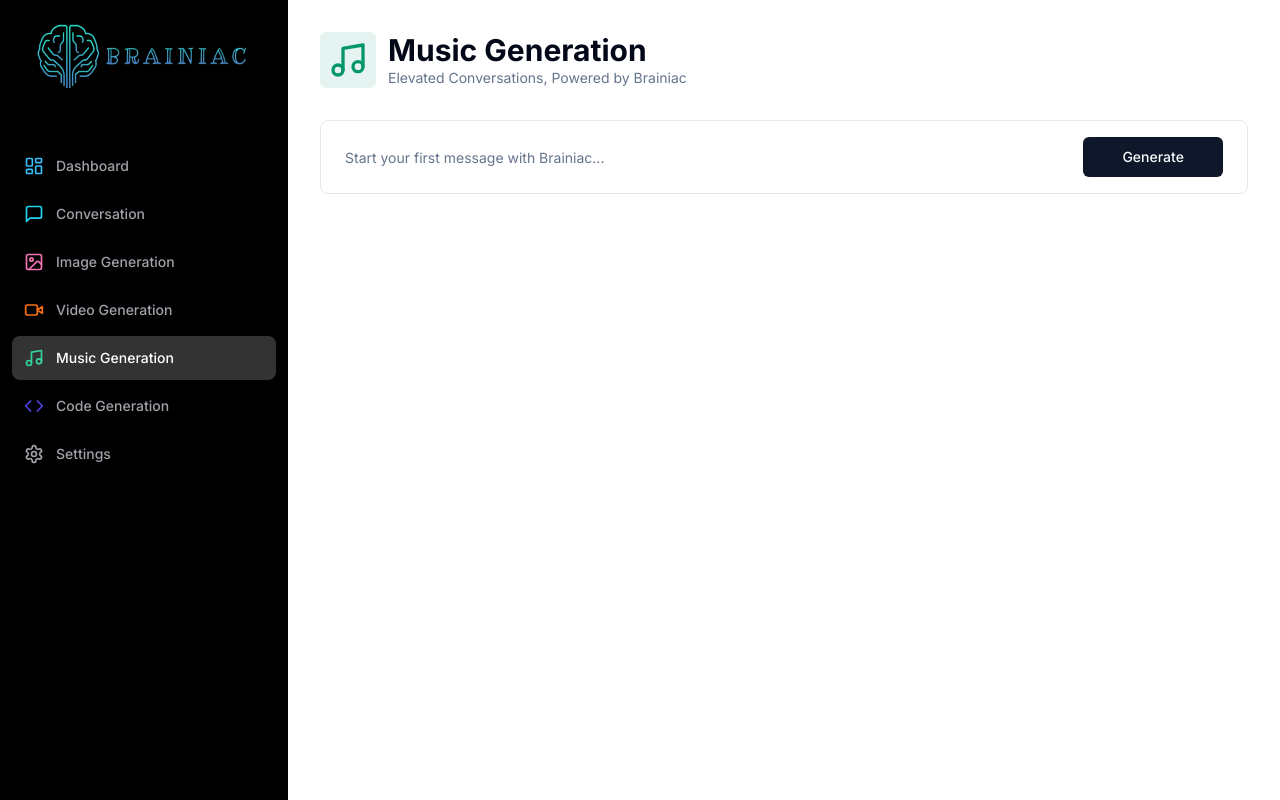
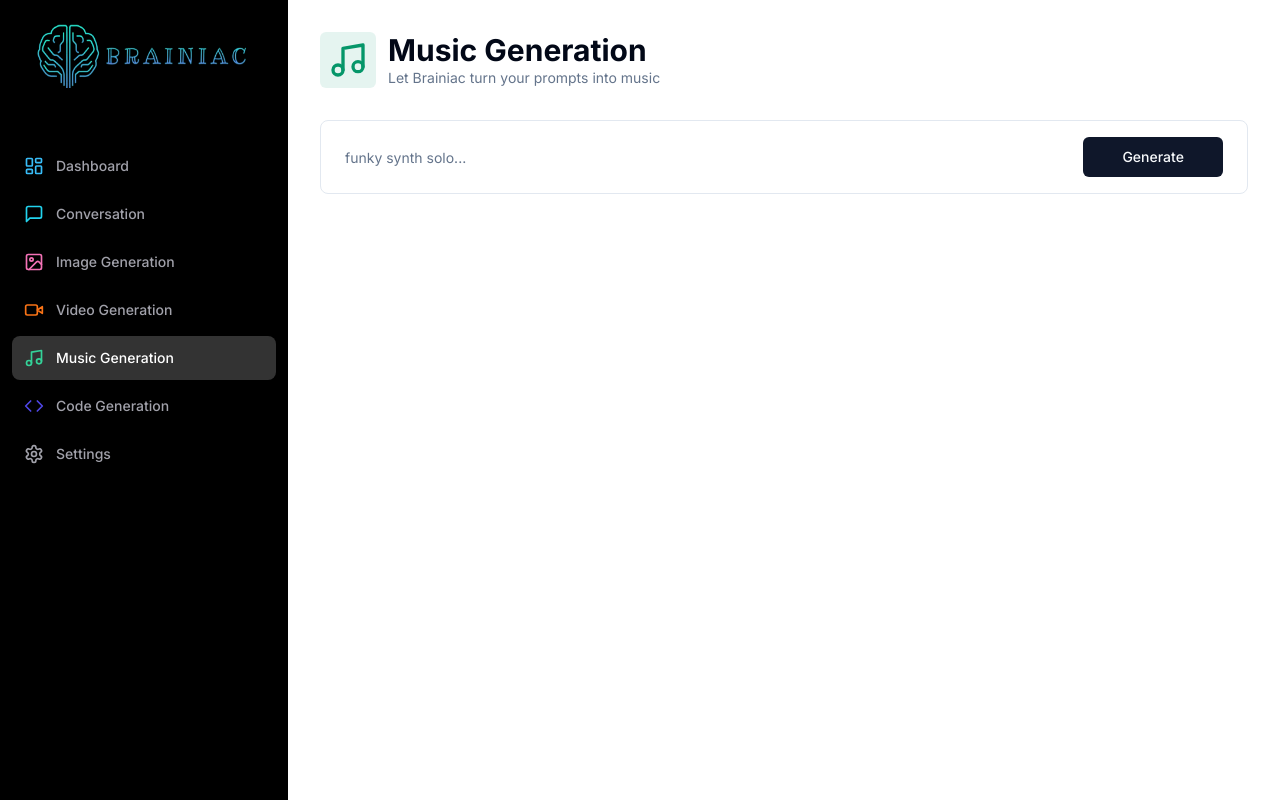
Before and after one commit to HEELSahil/brainiac, a Next.js app: page /music in a window 1280 px wide. Built offline with nearby package versions, Linux system fonts and the light colour scheme.

Commit message:
Updated Placeholder and Description for Music Generation

```diff
--- a/app/(dashboard)/(routes)/music/page.tsx
+++ b/app/(dashboard)/(routes)/music/page.tsx
@@ -49,7 +49,7 @@
     <div>
       <Heading
         title="Music Generation"
-        description="Elevated Conversations, Powered by Brainiac"
+        description="Let Brainiac turn your prompts into music"
         icon={Music}
         iconColor="text-emerald-600"
         bgColor="bg-emerald-600/10"
@@ -68,7 +68,7 @@
                         <Input
                           className="border-0 outline-none focus-visible:ring-0 focus-visible:ring-transparent"
                           disabled={isLoading}
-                          placeholder="Start your first message with Brainiac..."
+                          placeholder="funky synth solo..."
                           {...field}
                         />
                       </FormControl>
```
